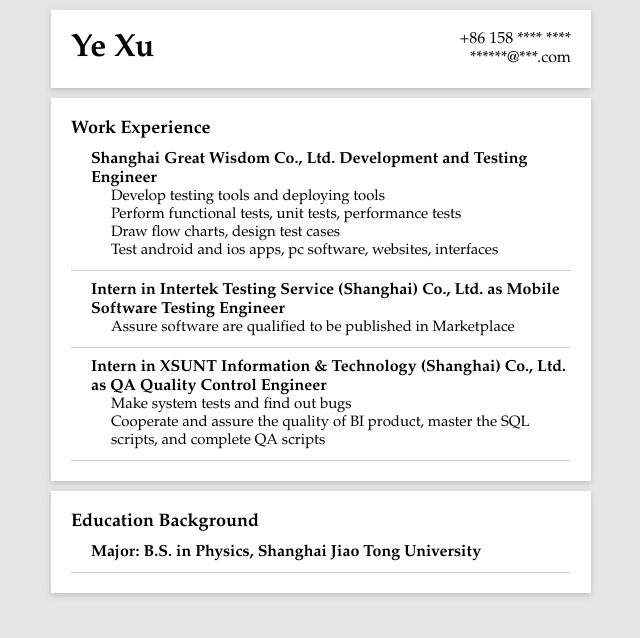
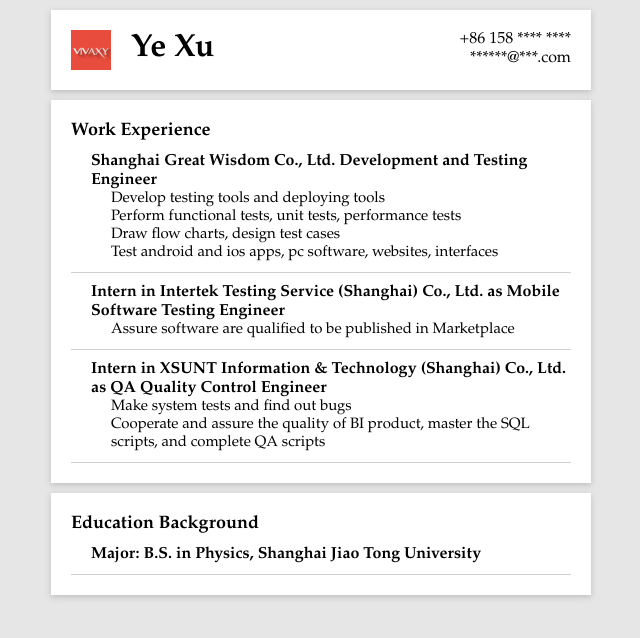
Before and after one commit to vivaxy/vivaxy.github.io, a plain HTML site: page resume/index.html in a window 1280 px wide. Shown: the whole page, without its empty margins (319-959 px from the left). Drawn offline with Linux system fonts and the light colour scheme.

Commit message:
add image

```diff
--- a/resume/index.html
+++ b/resume/index.html
@@ -10,6 +10,7 @@
 <body>
 
 <div class="card">
+	<div class="photo"></div>
 	<div class="name">Ye Xu</div>
 	<div class="contract">+86 158 **** ****<br/>******@***.com</div>
 </div>
--- a/resume/main.css
+++ b/resume/main.css
@@ -43,3 +43,11 @@ li {
 	font-size: 16px;
 	font-weight: normal;
 }
+.photo {
+	float: left;
+	width: 40px;
+	height: 40px;
+	background: url(../vivaxy.jpg) no-repeat;
+	background-size: 100%;
+	margin: 0px 20px 0px 0px;
+}
```
Also changed, not shown: vivaxy.jpg (added).
